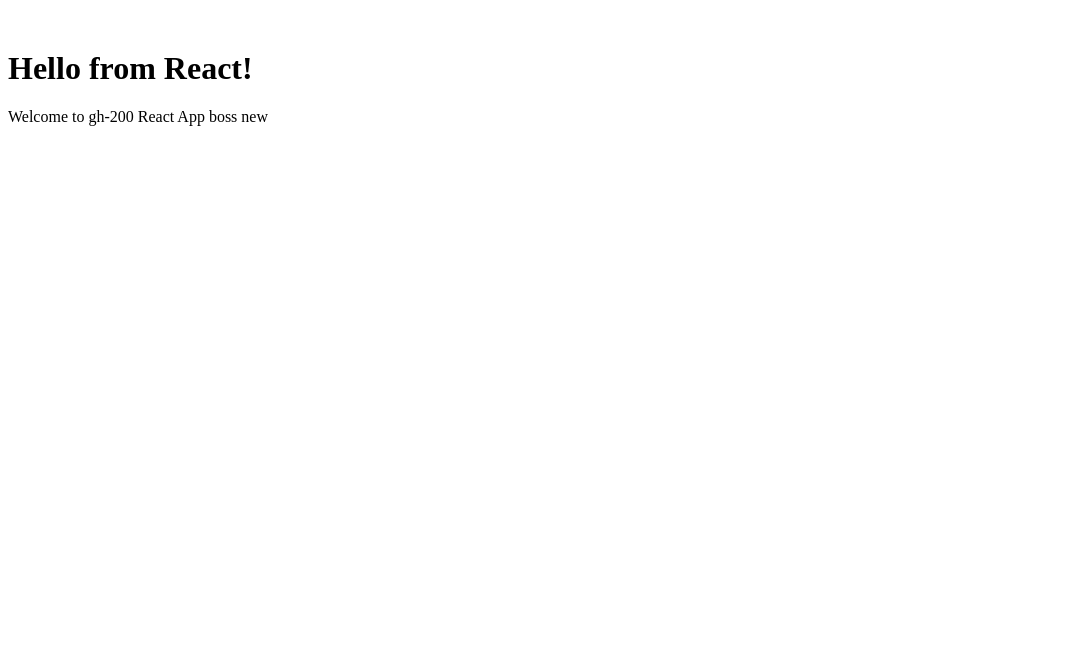
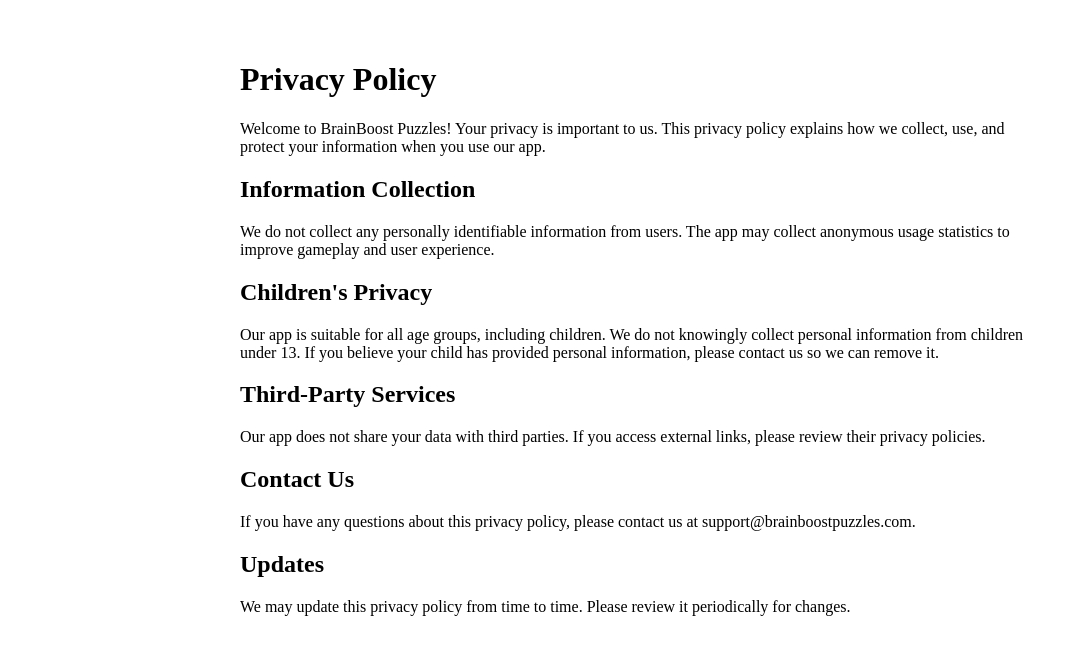
Before and after one commit to Gopinath7007/gh-200, a React app: page /privacy in a window 1280 px wide. Shown: the top 654 px of the page, without its empty margins (0-1078 px from the left). Built offline with nearby package versions, Linux system fonts and the light colour scheme.

Commit message:
privacy statement and home page added for brain game app

```diff
--- a/src/App.js
+++ b/src/App.js
@@ -1,11 +1,17 @@
+
 import React from 'react';
+import { BrowserRouter as Router, Route, Routes } from 'react-router-dom';
+import Home from './Home';
+import Privacy from './Privacy';
 
 function App() {
   return (
-    <div style={{ textAlign: 'cengitter', marginTop: '50px' }}>
-      <h1>Hello from React!</h1>
-      <p>Welcome to gh-200 React App boss new</p>
-    </div>
+    <Router>
+      <Routes>
+        <Route path="/" element={<Home />} />
+        <Route path="/privacy" element={<Privacy />} />
+      </Routes>
+    </Router>
   );
 }
 
--- /dev/null
+++ b/src/Home.js
@@ -0,0 +1,17 @@
+import React from 'react';
+import { Link } from 'react-router-dom';
+
+const Home = () => (
+  <div style={{ padding: '2rem', maxWidth: '800px', margin: 'auto' }}>
+    <h1>Welcome to BrainBoost Puzzles!</h1>
+    <p>
+      BrainBoost Puzzles is a fun and engaging gaming app designed to improve your brain power through a variety of puzzles and challenges. Suitable for all ages, our app offers logic games, memory tests, and creative puzzles to help you sharpen your mind while having fun.
+    </p>
+    <p>
+      Whether you are a child, teen, adult, or senior, BrainBoost Puzzles has something for everyone. Start your journey to a smarter brain today!
+    </p>
+    <Link to="/privacy">Read our Privacy Policy</Link>
+  </div>
+);
+
+export default Home;
--- /dev/null
+++ b/src/Privacy.js
@@ -0,0 +1,32 @@
+import React from 'react';
+
+const Privacy = () => (
+  <div style={{ padding: '2rem', maxWidth: '800px', margin: 'auto' }}>
+    <h1>Privacy Policy</h1>
+    <p>
+      Welcome to BrainBoost Puzzles! Your privacy is important to us. This privacy policy explains how we collect, use, and protect your information when you use our app.
+    </p>
+    <h2>Information Collection</h2>
+    <p>
+      We do not collect any personally identifiable information from users. The app may collect anonymous usage statistics to improve gameplay and user experience.
+    </p>
+    <h2>Children's Privacy</h2>
+    <p>
+      Our app is suitable for all age groups, including children. We do not knowingly collect personal information from children under 13. If you believe your child has provided personal information, please contact us so we can remove it.
+    </p>
+    <h2>Third-Party Services</h2>
+    <p>
+      Our app does not share your data with third parties. If you access external links, please review their privacy policies.
+    </p>
+    <h2>Contact Us</h2>
+    <p>
+      If you have any questions about this privacy policy, please contact us at support@brainboostpuzzles.com.
+    </p>
+    <h2>Updates</h2>
+    <p>
+      We may update this privacy policy from time to time. Please review it periodically for changes.
+    </p>
+  </div>
+);
+
+export default Privacy;
```
